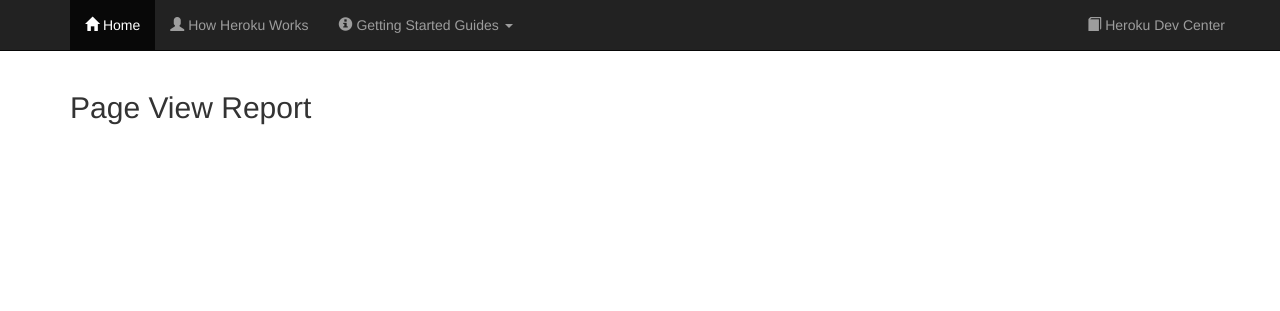
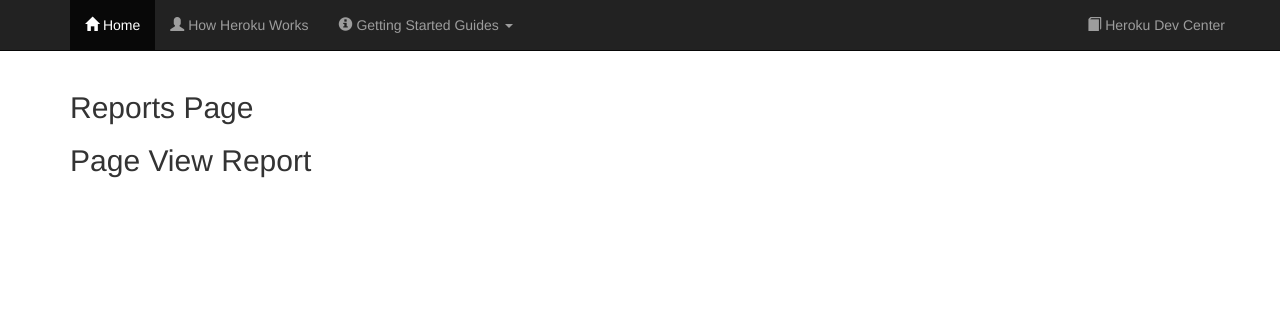
Before and after one commit to edordavi/proserhn, a Django app: template hello/templates/db.html in a window 1280 px wide. Shown: the top 311 px of the page. Run offline with Django 3.2, Linux system fonts and the light colour scheme; the template is opened without the code that fills it, so the values that code supplies are empty; some libraries are stand-ins or nearby versions.

Commit message:
Reports Page

```diff
--- a/hello/templates/db.html
+++ b/hello/templates/db.html
@@ -4,7 +4,7 @@
 {% block content %}
   <div class="container">
 
-
+<h2>Reports Page</h2>
 <h2>Page View Report</h2>
 
 
```
